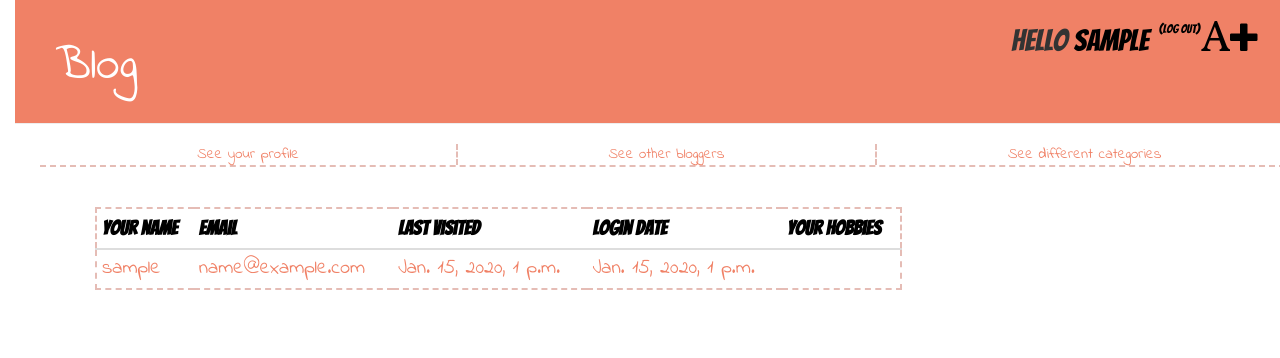
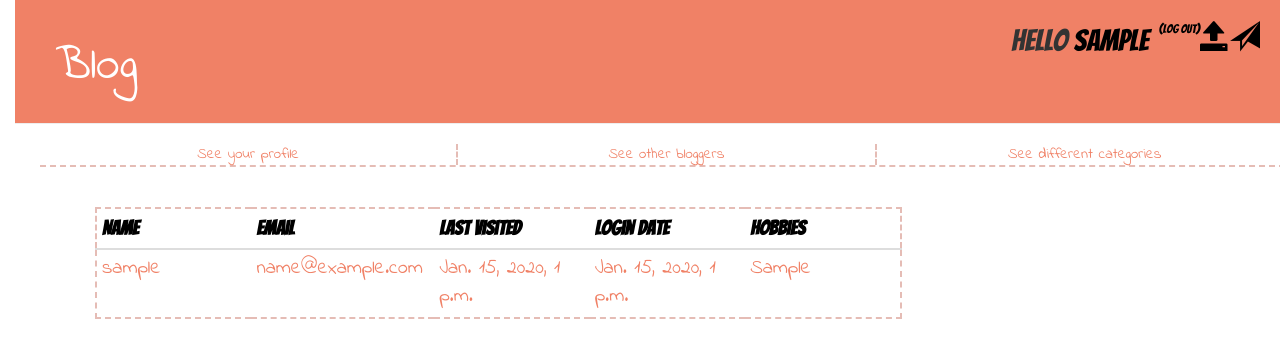
Before and after one commit to Vikykysha/blog-site, a Django app: page /bloggers/ in a window 1280 px wide. Shown: the top 358 px of the page. Run offline with Django 3.2, Linux system fonts and the light colour scheme; a user stored in the database is signed in; tables that the repository leaves empty hold one stand-in row (values such as "Sample post"); some libraries are stand-ins or nearby versions.

Commit message:
devide users from authors of posts

```diff
--- a/blog/static/css/blog.css
+++ b/blog/static/css/blog.css
@@ -164,3 +164,7 @@ td {
 .comments {
    margin-top:100px;
 }
+ td {
+   width:150px;
+
+}
--- a/blog/templates/blog/base.html
+++ b/blog/templates/blog/base.html
@@ -11,8 +11,8 @@
 <body>
 <div class="page-header">
     {% if user.is_authenticated %}
-    <a href="{% url 'post_new' %}" class="top-menu"><span class="glyphicon glyphicon-plus"></span></a>
-    <a href="{% url 'post_draft_list' %}" class="top-menu"><span class="glyphicon glyphicon-font"></span></a>
+    <a href="{% url 'post_new' %}" class="top-menu"><span class="glyphicon glyphicon-send"></span></a>
+    <a href="{% url 'post_draft_list' %}" class="top-menu"><span class="glyphicon glyphicon-open"></span></a>
    <p class="top-menu">Hello <a href="/blog/profile/" class="profile-class">{{ user.username }}</a><small><a href="{% url 'django.contrib.auth.views.logout' %}">(Log out)</a></small></p>
     {% else %}
     <a href="{% url 'django.contrib.auth.views.login' %}" class="top-menu"><span class=" glyphicon glyphicon-qrcode"></span></a>
@@ -24,7 +24,7 @@
        <div class="row two">
 
              <div class="col-sm-4">{% if user.is_authenticated %}See your <a href="/blog/profile/" class="options">profile</a>{% else %}
-          Haven't loggined yet?! <a href="{% url 'django.contrib.auth.views.login' %}" class="options" >Do it now!<br> </a> Or  <a href="{% url 'register' %}" class="options"> register</a>
+          Haven't logged in yet?! <a href="{% url 'django.contrib.auth.views.login' %}" class="options" >Do it now!<br> </a> Or  <a href="{% url 'register' %}" class="options"> register</a>
            {% endif %}
           </div>
             <div class="col-sm-4">See other <a href="/bloggers/" class="options">bloggers</a></div>
--- a/blog/templates/blog/bloggers.html
+++ b/blog/templates/blog/bloggers.html
@@ -2,17 +2,17 @@
 
 {% block content %}
 
-   <table class="table table-hover table-condensed">
+   <table class="table table-hover table-condensed table-for-user-list">
  <thead>
  <tr>
- <th>Your name</th>
+ <th>Name</th>
  <th>Email</th>
  <th>Last visited</th>
     <th>Login Date</th>
-    <th>Your hobbies</th>
+    <th>Hobbies</th>
  </tr>
  </thead>
-      {% for user in users %}
+      {% for user, profs in list %}
 
  <tbody>
  <tr>
@@ -21,7 +21,7 @@
  <td>{{user.last_login}}</td>
     <td>{{user.date_joined}}</td>
 
-    <td> {{prof.hobby}}</td>
+    <td> {{profs.hobby}}</td>
 
  </tr>
 
--- a/blog/views.py
+++ b/blog/views.py
@@ -80,6 +80,7 @@ def profile(request):
 def bloggers(request):
    users = User.objects.order_by('id')
    prof = UserProfile.objects.order_by('user_id')
+   list = zip(users, prof)
    paginator = Paginator(users,60)
    page = request.GET.get('page')
    try:
@@ -88,7 +89,7 @@ def bloggers(request):
       users = paginator.page(1)
    except EmptyPage:
       users = paginator.page(paginator.num_pages)
-   return render(request,'blog/bloggers.html',{'users':users, 'prof':prof})
+   return render(request,'blog/bloggers.html',{'users':users, 'prof':prof, 'list':list})
 
 def post_list(request):
    posts = Post.objects.order_by('-created_date')
```
Also changed, not shown: blog/templates/blog/post_detail.html (+8 -5 lines).
